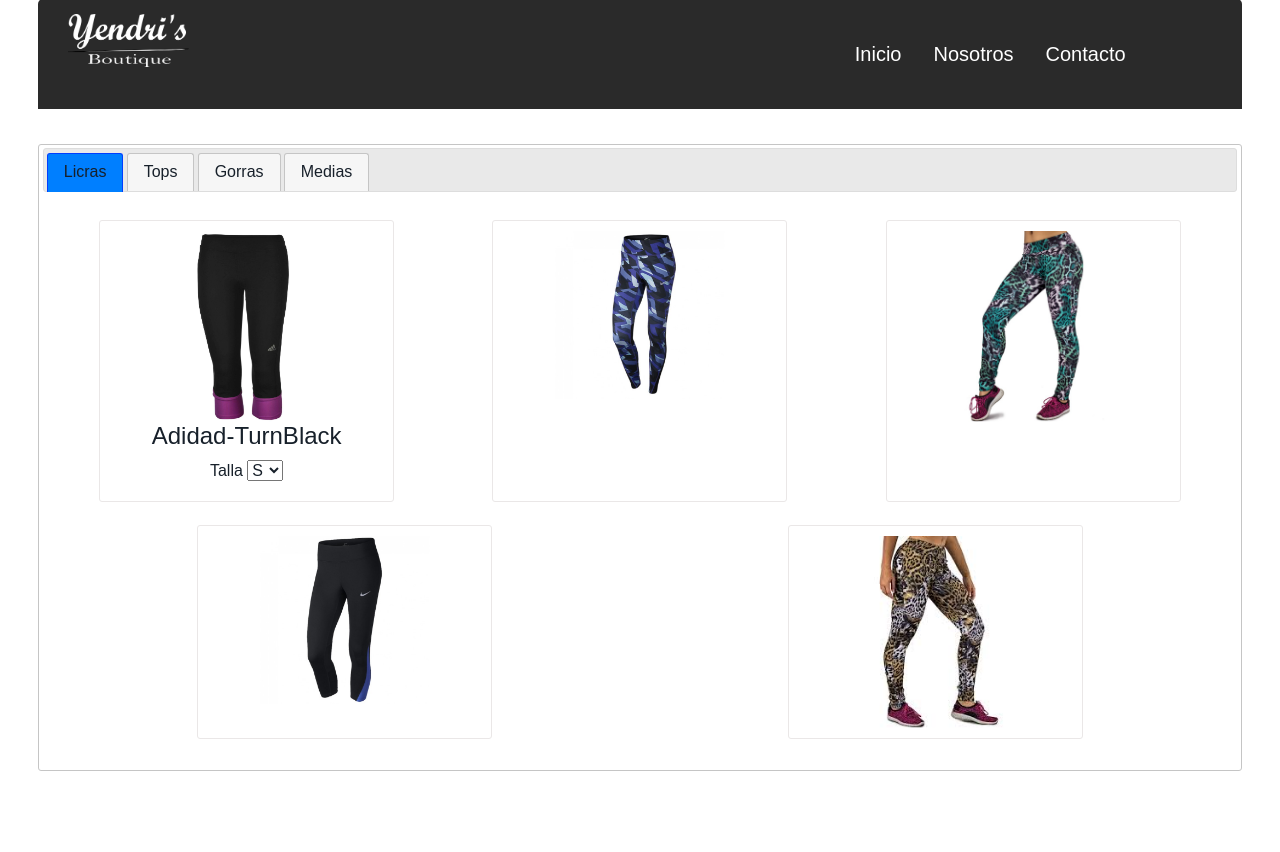
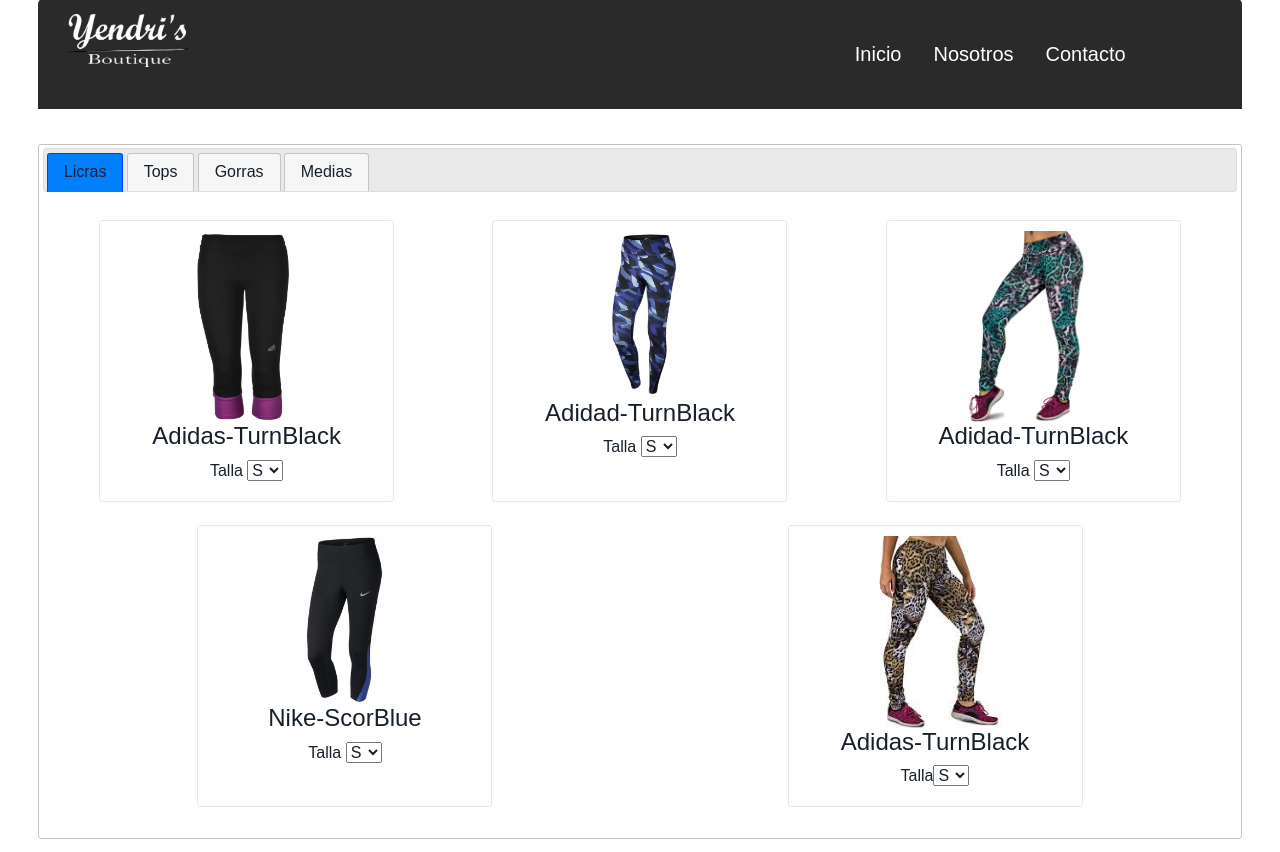
Before and after one commit to yadir97/multimedios, a PHP site: page /col_deportiva.html in a window 1280 px wide. Shown: the part 14-866 px from the top of the page. Before the commit the page ends 785 px from the top, so only its background shows below. Run offline with PHP 8.4, Linux system fonts and the light colour scheme.

Commit message:
yadir-commit-18

```diff
--- a/col_deportiva.html
+++ b/col_deportiva.html
@@ -11,14 +11,66 @@
 	<script type="text/javascript" src="js/jquery-ui.js"></script>
 	<script type="text/javascript" src="js/bootstrap.min.js"></script>
 	<script type="text/javascript">
+		  function abrir_img(i){
+
+		  	var titulo = $("#licras>div>div>h4").eq(i).text();
+
+		  	$(".img-col-deportiva-max").eq(i).dialog({
+		  		title: titulo
+		  	});
+		  	$("#contenedor").css({'opacity': '.3','filter':'blur(10px)'});
+		  	$("#contenedor").attr('disabled','disabled');
+		  	$("body").css({'overflow':'hidden','height':'100%'});
+
+		  	$(".img-col-deportiva-max").eq(i).dialog("open");
+		  }
+
+		  function upload_img_col_depor(){
+		  	var num = $('#licras>div>div').length;
+		  	$("#licras>div").append("<div class='col-sm-3 card-col-deportiva text-center' style=''>" +
+									"<img class='' src='img/licras/5.jpg' alt='' onclick='abrir_img("+num+");'>" +
+									"<h4>Adidas-TurnBlack</h4>"+
+									"<label for='talla'>Talla</label>"+
+									"<select name='talla'>"+
+										"<option value='s'>S</option>"+
+										"<option value='m'>M</option>"+
+										"<option value='l'>L</option>"+
+									"</select>"+
+									"<div class='img-col-deportiva-max text-center'>"+
+										"<div style='width: 100%;'>"+
+											"<img class='' style='width: 50%;' src='img/licras/5.jpg' alt=''>"+
+										"</div>"+
+									"</div>"+
+								"</div>");
+		  }
+
 		  $(document).ready(function(){
 		  	$("#coleccion-tabs").tabs();
+
+		  	upload_img_col_depor();
+
+
+
+		  	$(".img-col-deportiva-max").dialog({
+		  		width: 900,
+		  		height:600,
+		  		autoOpen:false,
+		  		draggable:false,
+		  		resizable:false,
+		  		modal:true,
+		  		close: function(event, ui){
+		  			$("#contenedor").css('opacity','1');
+		  			$("#contenedor").css('filter','blur(0px)');
+		  			$("body").css({'overflow':'auto','height':'auto'});
+		  		}
+		  	});
+
 		  })
 	</script>
 </head>
 <body>
 
-		<div class="container-fluid">
+		<div id="contenedor" class="container-fluid" enabled="false">
 
 			<div class="row header" style="margin-bottom: 3%;">
 					<div class="col-sm-3">
@@ -49,7 +101,22 @@
 						<div id="licras" class="" style="">
 							<div class="row justify-content-sm-around">
 								<div class="col-sm-3 card-col-deportiva text-center" style="">
-									<img class="" src="img/licras/1.jpg" alt="">
+									<img class="" src="img/licras/1.jpg" alt="" onclick="abrir_img(0);">
+									<h4>Adidas-TurnBlack</h4>
+									<label for="talla">Talla</label>
+									<select name="talla">
+										<option value="s">S</option>
+										<option value="m">M</option>
+										<option value="l">L</option>
+									</select>
+									<div class="img-col-deportiva-max text-center">
+										<div style="width: 100%;">
+											<img class="" style="width: 50%;" src="img/licras/1.jpg" alt="">
+										</div>
+									</div>
+								</div>
+								<div class="col-sm-3 card-col-deportiva text-center">
+									<img src="img/licras/2.jpg" alt="" onclick="abrir_img(1);">
 									<h4>Adidad-TurnBlack</h4>
 									<label for="talla">Talla</label>
 									<select name="talla">
@@ -57,20 +124,45 @@
 										<option value="m">M</option>
 										<option value="l">L</option>
 									</select>
-
+									<div class="img-col-deportiva-max text-center">
+										<div style="width: 100%;">
+											<img class="" style="width: 50%;" src="img/licras/2.jpg" alt="">
+										</div>
+									</div>
 								</div>
 								<div class="col-sm-3 card-col-deportiva text-center">
-									<img src="img/licras/2.jpg" alt="">
+									<img src="img/licras/3.jpg" alt="" onclick="abrir_img(2);">
+									<h4>Adidad-TurnBlack</h4>
+									<label for="talla">Talla</label>
+									<select name="talla">
+										<option value="s">S</option>
+										<option value="m">M</option>
+										<option value="l">L</option>
+									</select>
+									<div class="img-col-deportiva-max text-center">
+										<div style="width: 100%;">
+											<img class="" style="width: 50%;" src="img/licras/3.jpg" alt="">
+										</div>
+									</div>
 								</div>
 								<div class="col-sm-3 card-col-deportiva text-center">
-									<img src="img/licras/3.jpg" alt="">
+									<img src="img/licras/4.jpg" alt="" onclick="abrir_img(3);">
+									<h4>Nike-ScorBlue</h4>
+									<label for="talla">Talla</label>
+									<select name="talla">
+										<option value="s">S</option>
+										<option value="m">M</option>
+										<option value="l">L</option>
+									</select>
+									<div class="img-col-deportiva-max text-center">
+										<div style="width: 100%;">
+											<img class="" style="width: 50%;" src="img/licras/4.jpg" alt="">
+										</div>
+									</div>
 								</div>
-								<div class="col-sm-3 card-col-deportiva text-center">
-									<img src="img/licras/4.jpg" alt="">
-								</div>
-								<div class="col-sm-3 card-col-deportiva text-center">
-									<img src="img/licras/5.jpg" alt="">
-								</div>
+
+
+
 							</div>
 						</div>
 
--- a/css/estilos.css
+++ b/css/estilos.css
@@ -176,6 +176,10 @@
 }
 
 /*Coleccion Ropa Deportiva*/
+#licras>div>div>div:first-child{
+	width: 100%;
+
+}
 #licras>div>div>img{
 	width: 70%;
 
```
Also changed, not shown: css/images/ui-icons_444444_256x240.png (added), css/images/ui-icons_555555_256x240.png (added), css/images/ui-icons_777620_256x240.png (added), css/images/ui-icons_777777_256x240.png (added), css/images/ui-icons_cc0000_256x240.png (added), css/images/ui-icons_ffffff_256x240.png (added).
